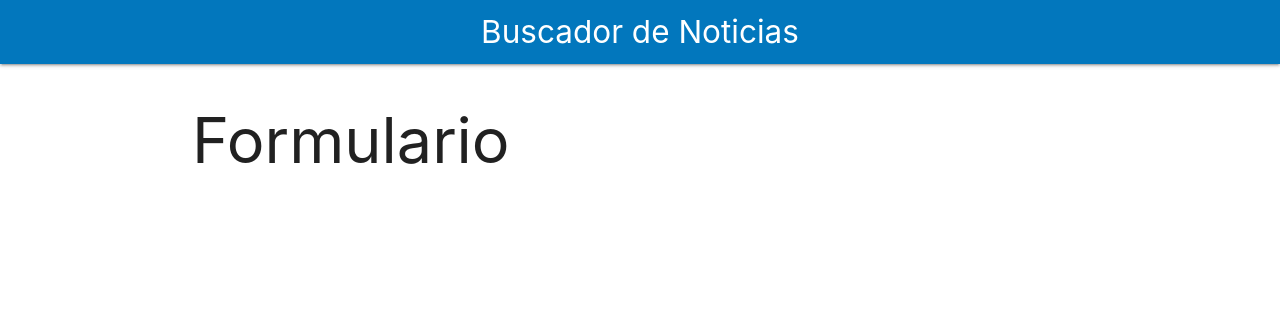
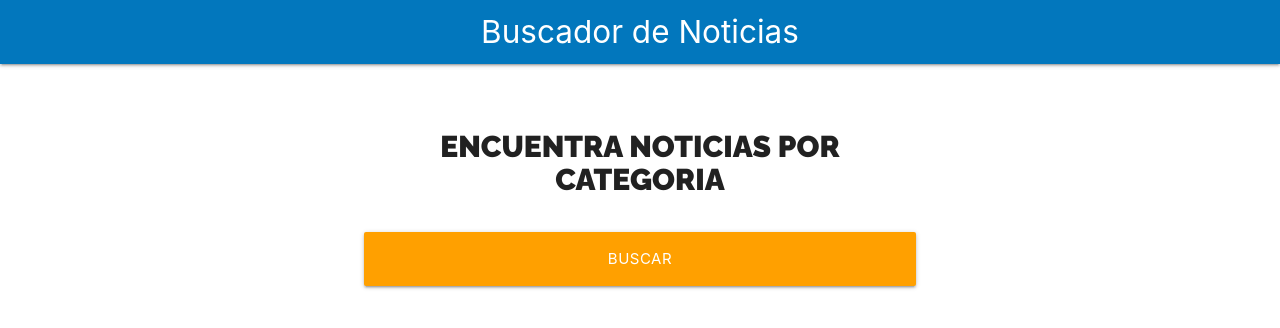
Before and after one commit to jplozada/Buscador_noticias, a React (Create React App) app: page / in a window 1280 px wide. Shown: the top 328 px of the page. Built offline with nearby package versions, Linux system fonts and the light colour scheme.

Commit message:
Formulario component created, Formulario design usign module.css

```diff
--- a/src/App.js
+++ b/src/App.js
@@ -1,5 +1,6 @@
 import React, {Fragment} from 'react';
 import Header from './components/Header';
+import Formulario from './components/Formulario';
 
 function App() {
   return (
@@ -8,7 +9,9 @@
         titulo='Buscador de Noticias'
       />
       <div className="container white">
-        <h1>Formulario</h1>
+        <Formulario
+
+        />
       </div>
     </Fragment>
   );
--- /dev/null
+++ b/src/components/Formulario.js
@@ -0,0 +1,22 @@
+import React from 'react';
+import styles from "./Formulario.module.css";
+const Formulario = () => {
+    return (
+        <div className={`${styles.buscador} row`}>
+            <div className="col s12 m8 offset-m2">
+                <form>
+                    <h2 className={styles.heading}>Encuentra Noticias por Categoria</h2>
+                    <div className="input-field col s12">
+                        <input
+                            type="submit"
+                            className={`${styles['btn-block']} btn-large amber darken-2`}
+                            value="buscar"
+                        />
+                    </div>
+                </form>
+            </div>
+        </div>
+    );
+}
+
+export default Formulario;
--- /dev/null
+++ b/src/components/Formulario.module.css
@@ -0,0 +1,17 @@
+.heading{
+    font-family: 'Raleway', sans-serif;
+    font-weight: 900;
+    font-size: 2rem;
+    text-transform: uppercase;
+    text-align: center;
+}
+
+.buscador{
+    margin-top: 2rem;
+    margin-bottom: 2rem;
+    text-align: left;
+}
+
+.btn-block{
+    width: 100%;
+}
```
